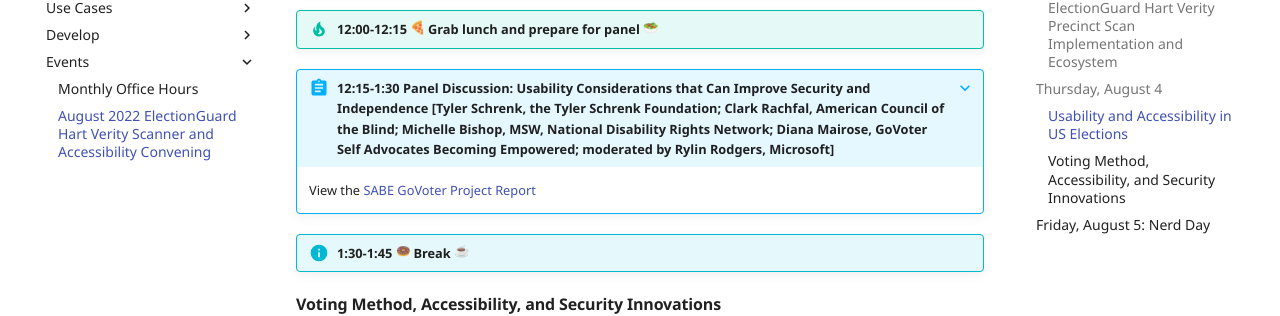
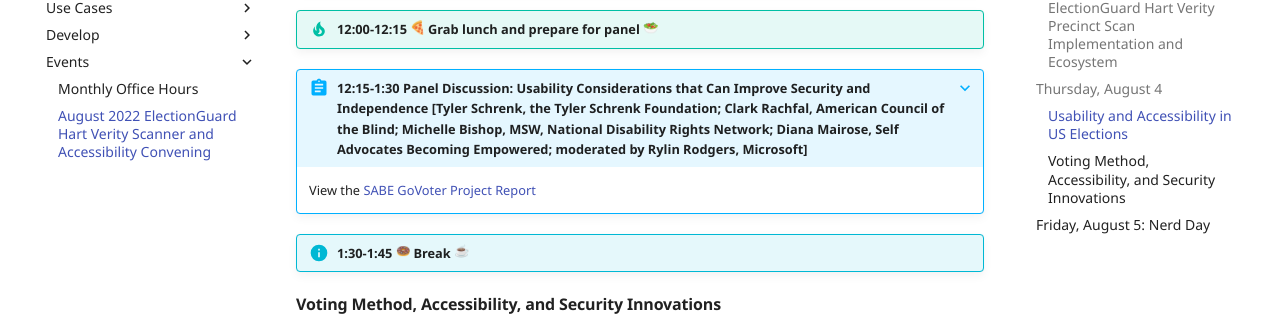
Before and after one commit to Election-Tech-Initiative/electionguard, an MkDocs documentation site: the page built from docs/events/eg_usability_aug_2022.md, in a window 1280 px wide and 900 px high, scrolled down 1703 px. Shown: the part 181-497 px from the top of the window. Built offline with MkDocs 1.6.1 and Material for MkDocs 9.7.7, drawn with Linux system fonts in a browser that asks for light colours; emoji names are drawn with the system emoji font; some web fonts are replaced; comment, search, counter and statistics services are not loaded.

Commit message:
attribution error

```diff
--- a/docs/events/eg_usability_aug_2022.md
+++ b/docs/events/eg_usability_aug_2022.md
@@ -38,7 +38,7 @@
 !!! tip "11:00-11:10 :doughnut: Break :coffee:"
 !!! abstract "11:10-12:00 EAC Perspectives on Accessibility, End-to-End Verifiability, and VVSG 2.0 [Thomas Hicks, Election Assistance Commission]"
 !!! tip "12:00-12:15 :pizza: Grab lunch and prepare for panel :salad:"
-???+ abstract "12:15-1:30 Panel Discussion: Usability Considerations that Can Improve Security and Independence [Tyler Schrenk, the Tyler Schrenk Foundation; Clark Rachfal, American Council of the Blind; Michelle Bishop, MSW, National Disability Rights Network; Diana Mairose,  GoVoter Self Advocates Becoming Empowered; moderated by Rylin Rodgers, Microsoft]"
+???+ abstract "12:15-1:30 Panel Discussion: Usability Considerations that Can Improve Security and Independence [Tyler Schrenk, the Tyler Schrenk Foundation; Clark Rachfal, American Council of the Blind; Michelle Bishop, MSW, National Disability Rights Network; Diana Mairose, Self Advocates Becoming Empowered; moderated by Rylin Rodgers, Microsoft]"
     View the [SABE GoVoter Project Report](https://www.sabeusa.org/wp-content/uploads/2021/10/SABE-GoVoter-2020-Survey-Report.pdf)
 
 !!! info "1:30-1:45 :doughnut: Break :coffee:"
```
